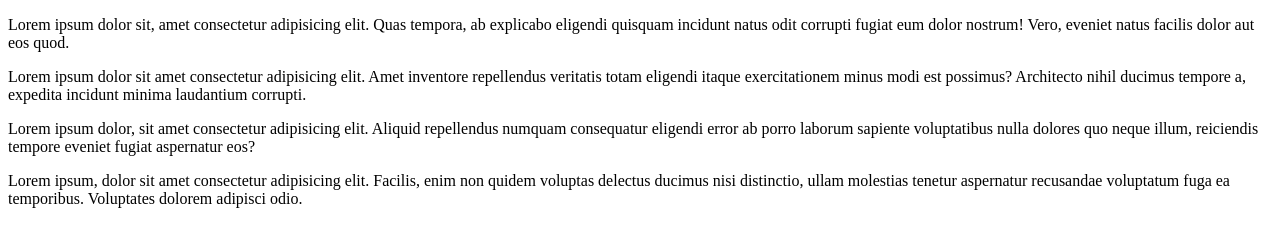
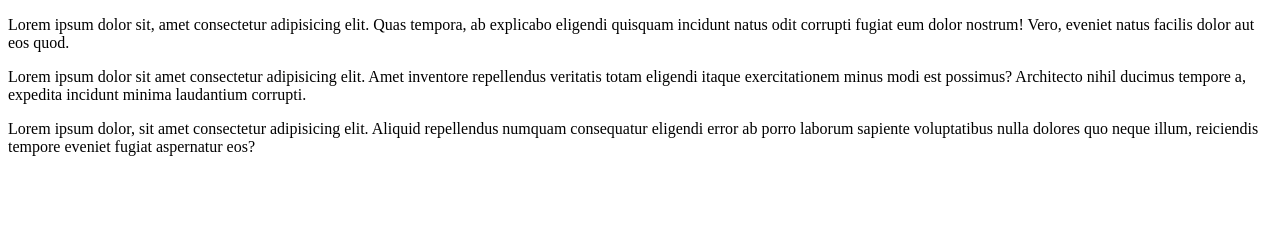
Before and after one commit to AimarGende/ej6-control-versiones, a plain HTML site: page index.html in a window 1280 px wide. Drawn offline with Linux system fonts and the light colour scheme.

Commit message:
rama commit

```diff
--- a/index.html
+++ b/index.html
@@ -10,6 +10,6 @@
     <p>Lorem ipsum dolor sit, amet consectetur adipisicing elit. Quas tempora, ab explicabo eligendi quisquam incidunt natus odit corrupti fugiat eum dolor nostrum! Vero, eveniet natus facilis dolor aut eos quod.</p>
     <p>Lorem ipsum dolor sit amet consectetur adipisicing elit. Amet inventore repellendus veritatis totam eligendi itaque exercitationem minus modi est possimus? Architecto nihil ducimus tempore a, expedita incidunt minima laudantium corrupti.</p>
     <p>Lorem ipsum dolor, sit amet consectetur adipisicing elit. Aliquid repellendus numquam consequatur eligendi error ab porro laborum sapiente voluptatibus nulla dolores quo neque illum, reiciendis tempore eveniet fugiat aspernatur eos?</p>
-    <p>Lorem ipsum, dolor sit amet consectetur adipisicing elit. Facilis, enim non quidem voluptas delectus ducimus nisi distinctio, ullam molestias tenetur aspernatur recusandae voluptatum fuga ea temporibus. Voluptates dolorem adipisci odio.</p>
+
 </body>
 </html>
```
